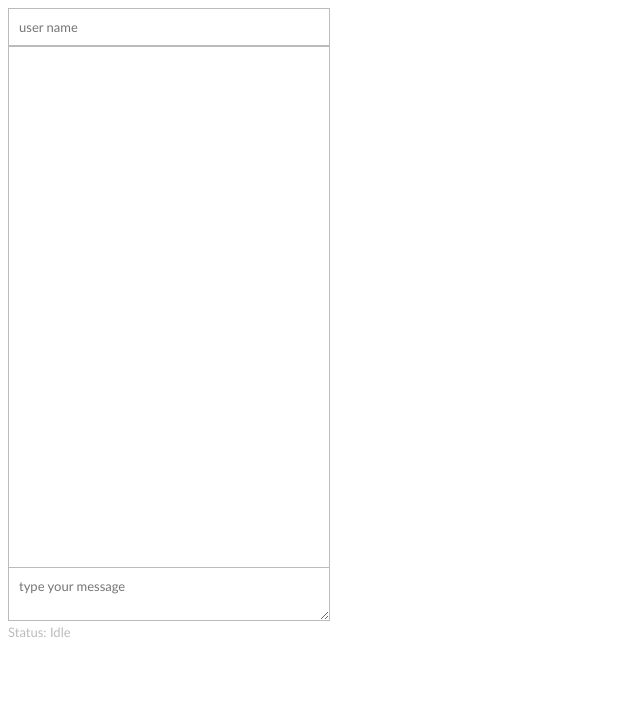
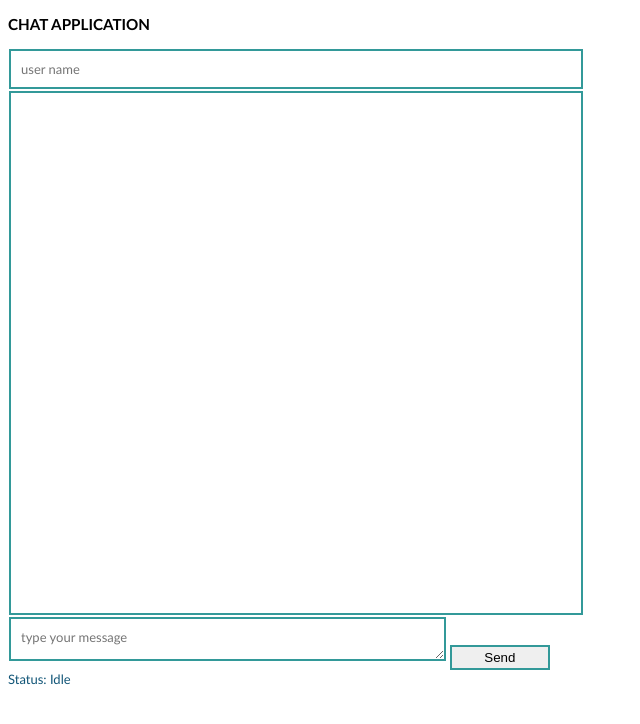
Before and after one commit to aedemirsen/WebChat, a plain HTML site: page index.html in a window 1280 px wide. Shown: the whole page, without its empty margins (0-640 px from the left). Drawn offline with Linux system fonts and the light colour scheme; files that its build step writes are made by us from their sources.

Commit message:
second commit

```diff
--- a/css/design.css
+++ b/css/design.css
@@ -5,30 +5,45 @@ input{
 }
 
 .chat{
-    max-width:300px;
+    max-width:550px;
 }
 
 .messages,
+.chat button,
 .chat textarea,
 .username{
-    border:1px solid #bbb;
+    border:2px solid #399;
     width:100%;
     padding:10px;
+    margin : 1px;
 }
 .messages{
+    border:2px solid #399;
     width:100%;
     height:500px;
     overflow-y :scroll;
-    padding:10px ;
-}
-.chat textarea{
-    width:100%;
     padding:10px;
-    margin:0;
-    border-top:0;
-    max-width: 100%;
 }
 
+.chat textarea{
+    border:2px solid #399;
+    width: 75%;
+    height : 20px;
+    max-width: 80%;
+    max-height: 25px;
+}
+
+.chat button{
+    border:2px solid #399;
+    margin-left : auto;
+    margin-right : auto;
+    width:100px;
+    height: 25px;
+    padding: 0;
+}
+
+
+
 .status{
-    color:#bbb;
+    color:#157;
 }
--- a/index.html
+++ b/index.html
@@ -2,13 +2,15 @@
 <html>
 <head>
     <title> Chat </title>
-    <link rel = "stylesheet" href = "design.css">
+    <link rel = "stylesheet" href = "css/design.css">
+    <h3> CHAT APPLICATION </h3>
 </head>
 <body>
 <div class = "chat">
     <input type = "text" class = "username" placeholder = "user name">
     <div class = "messages">  </div>
     <textarea placeholder = "type your message"></textarea>
+    <button type="button" > Send </button>
     <div class = "status"> Status:<span> Idle </span> </div>
 
 </div>
```
